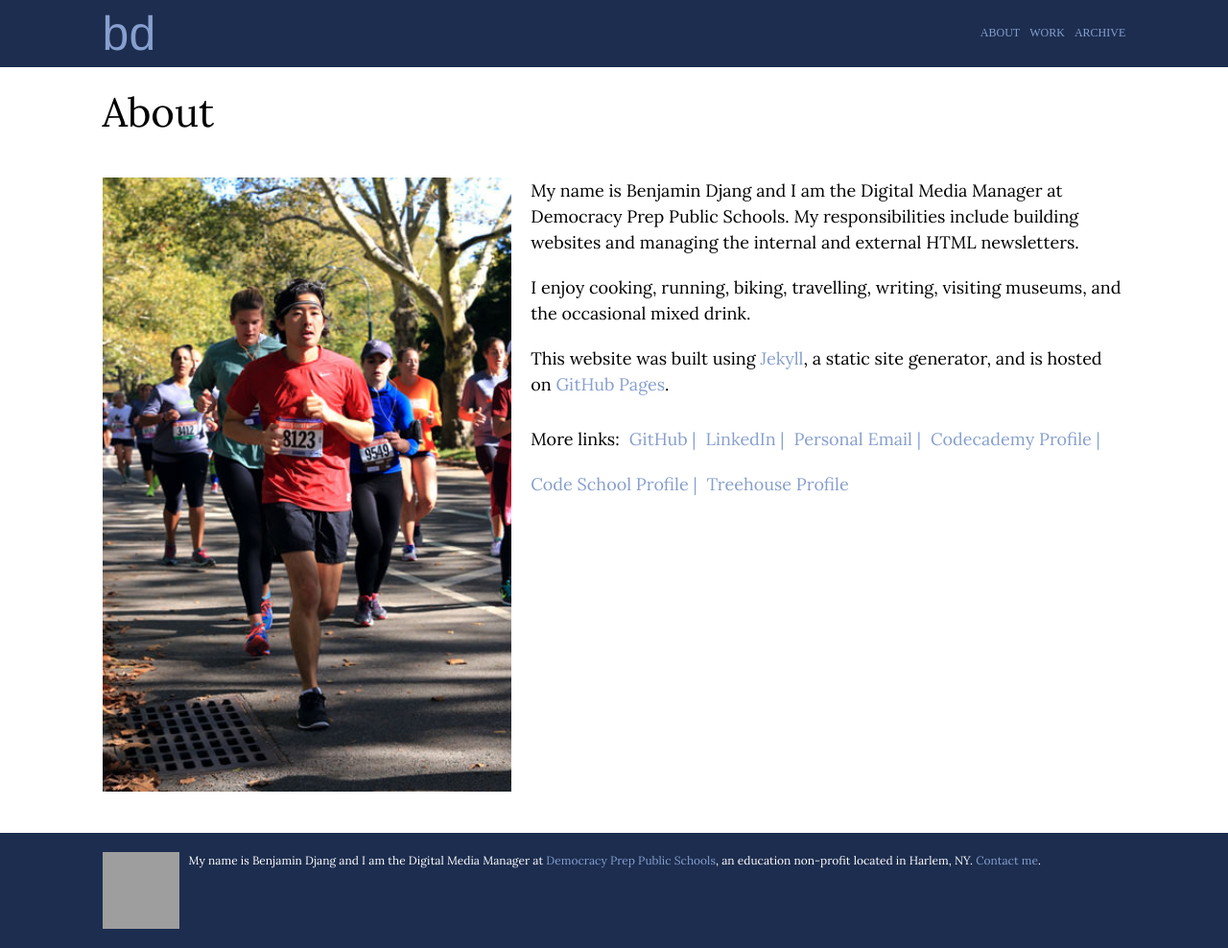
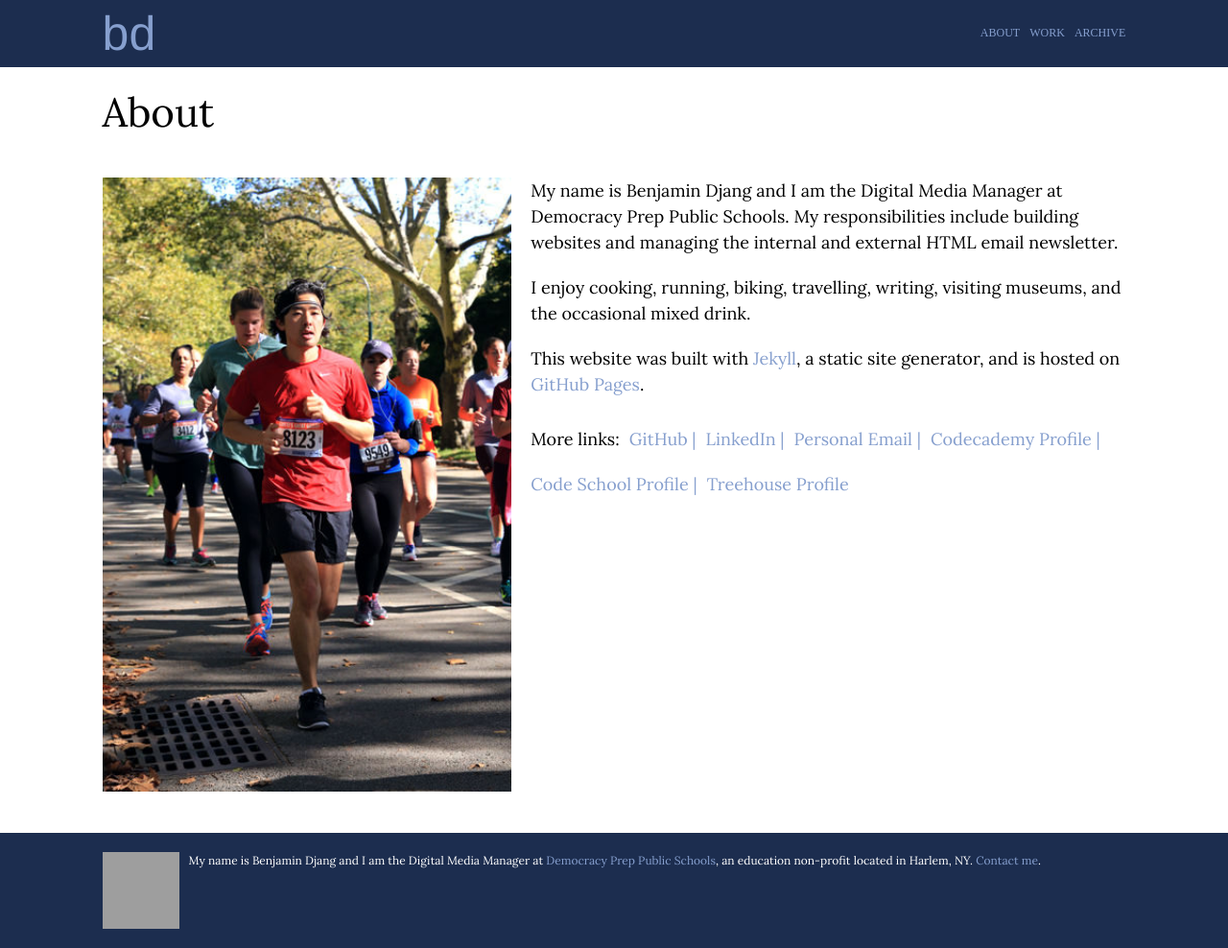
Before and after one commit to bdjang/benjamin-djang, a Jekyll site: the page built from about.html, in a window 1280 px wide. Shown: the whole page at 96% size. Built offline with Jekyll 4.4.1, drawn with Linux system fonts in a browser that asks for light colours; grey boxes are pictures that could not be loaded.

Commit message:
Updated text in the About page

```diff
--- a/about.html
+++ b/about.html
@@ -21,9 +21,9 @@ title: About
           </article>
 
           <article class="col-6-12 grid-pad-left">
-            <p>My name is Benjamin Djang and I am the Digital Media Manager at Democracy Prep Public Schools. My responsibilities include building websites and managing the internal and external HTML newsletters.</p>
+            <p>My name is Benjamin Djang and I am the Digital Media Manager at Democracy Prep Public Schools. My responsibilities include building websites and managing the internal and external HTML email newsletter.</p>
             <p>I enjoy cooking, running, biking, travelling, writing, visiting museums, and the occasional mixed drink.</p>
-            <p>This website was built using <a href="http://jekyllrb.com/" target="_blank">Jekyll</a>, a static site generator, and is hosted on <a href="https://pages.github.com/" target="_blank">GitHub Pages</a>.</p>
+            <p>This website was built with <a href="http://jekyllrb.com/" target="_blank">Jekyll</a>, a static site generator, and is hosted on <a href="https://pages.github.com/" target="_blank">GitHub Pages</a>.</p>
             <ul>
               <li>More links:</li>
               <li><a href="https://github.com/bdjang" target="_blank">GitHub |</a></li>
```
